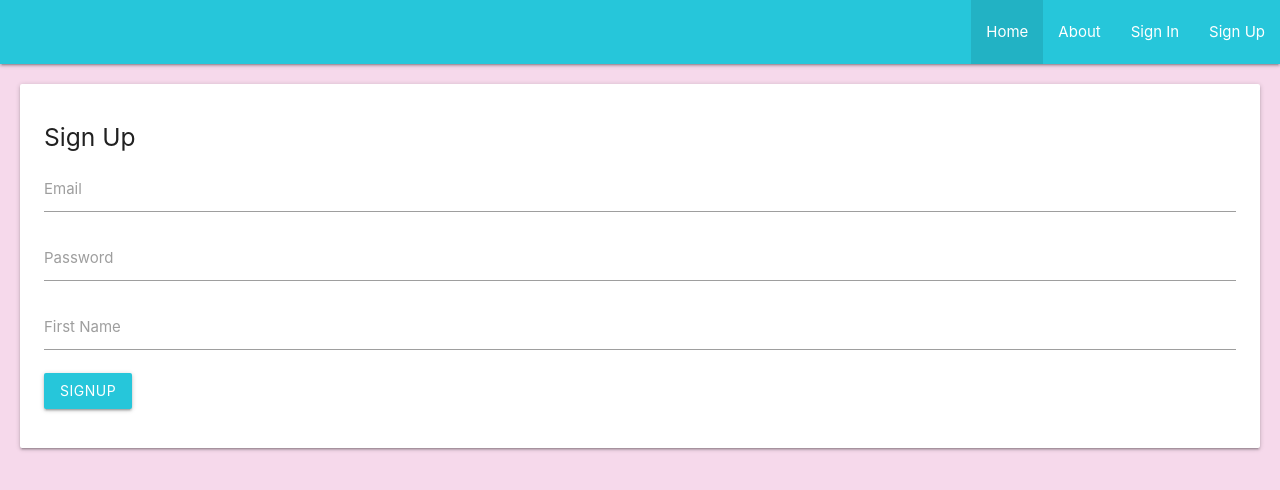
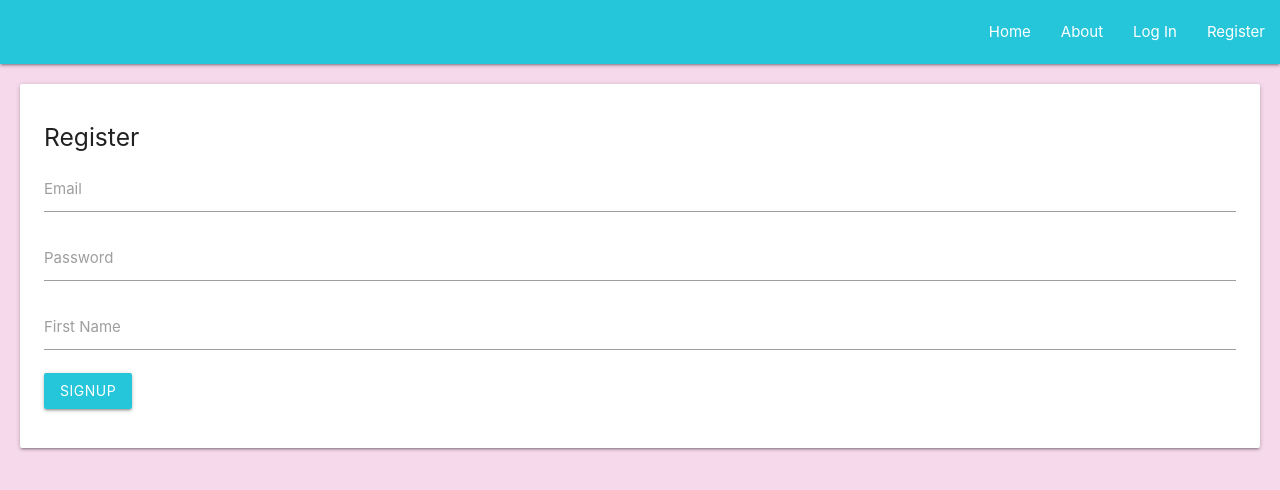
Before and after one commit to peikovakate/baby-handy-client, a React (Create React App) app: page /signup in a window 1280 px wide. Shown: the top 490 px of the page. Built offline with nearby package versions, Linux system fonts and the light colour scheme.

Commit message:
login register text

```diff
--- a/src/_actions/user.actions.js
+++ b/src/_actions/user.actions.js
@@ -136,9 +136,7 @@ function deleteChild(child_id) {
 }
 
 function next_message(message_data) {
-    console.log('sending next message')
     return dispatch => {
-        console.log('sending next message yo');
         userService.process_message(message_data).then(
             results_response => {
             // const message = results_response.message;
--- a/src/_components/AddChild.js
+++ b/src/_components/AddChild.js
@@ -70,7 +70,6 @@ class AddChild extends Component {
             this.setState({ submitted: true });
             const { child } = this.state;
             const { dispatch } = this.props;
-            console.log(dispatch);
             if (child.firstname && child.birthday) {
                 child.parent_id = this.props['user'].user.id
                 dispatch(userActions.register_child(child));
--- a/src/_components/ChatbotComponent.js
+++ b/src/_components/ChatbotComponent.js
@@ -20,7 +20,6 @@ class ChatBotComponent extends Component {
   }
 
   handleNewUserMessage = (newMessage) => {
-    console.log(`New message form user! ${newMessage}`);
     let lowercase_message = newMessage.toLowerCase()
     let test_id =  this.state.test_id
     if (typeof test_id === "undefined"){
@@ -33,7 +32,6 @@ class ChatBotComponent extends Component {
         // 'text': newMessage
       }
       const { dispatch } = this.props;
-      console.log('Message data', message_data)
       dispatch(userActions.next_message(message_data))
     } else {
       addResponseMessage("Sorry, I don't understand you. Please, answer 'Yes' or 'No'.")
--- a/src/_components/Header.js
+++ b/src/_components/Header.js
@@ -16,8 +16,8 @@ class HeaderLinks extends React.Component{
     }else {
       return(
         <div className='right'>
-          <li><NavLink to='/signin'>Sign In</NavLink></li>
-          <li><NavLink to='/signup'>Sign Up</NavLink></li>
+          <li><NavLink to='/signin'>Log In</NavLink></li>
+          <li><NavLink to='/signup'>Register</NavLink></li>
         </div>)
     }
   }
@@ -30,7 +30,7 @@ class Header extends React.Component{
     <header>
       <nav className=' cyan lighten-1'>
         <ul className='right'>
-          <li className='active'><NavLink to='/'>Home</NavLink></li>
+          <li><NavLink to='/'>Home</NavLink></li>
           <li><NavLink to='/about'>About</NavLink></li>
           <HeaderLinks/>
         </ul>
--- a/src/_components/SignIn.js
+++ b/src/_components/SignIn.js
@@ -83,7 +83,7 @@ class SignIn extends Component {
             <div className='card-panel'  style={{margin:20}}>
 
                 <form name="LogIn" onSubmit={this.handleSubmit} >
-                    <h5>Sign In</h5>
+                    <h5>Log In</h5>
                     <div className="input-field">
                         <label htmlFor='email'>Email</label>
                         <input type="text" name="email" value={this.state.email} onChange={this.handleChange} />
--- a/src/_components/SignUp.js
+++ b/src/_components/SignUp.js
@@ -107,7 +107,7 @@ class SignUp extends Component {
         return (
             <div className='card-panel' style={{margin:20}}>
                 <form name="SignUp" onSubmit={this.handleSubmit} >
-                    <h5>Sign Up</h5>
+                    <h5>Register</h5>
                     <div className="input-field">
                         <label htmlFor='email'>Email</label>
                         <input type="text" name="email" onChange={this.handleChange} value={this.state.user.email} />
```
